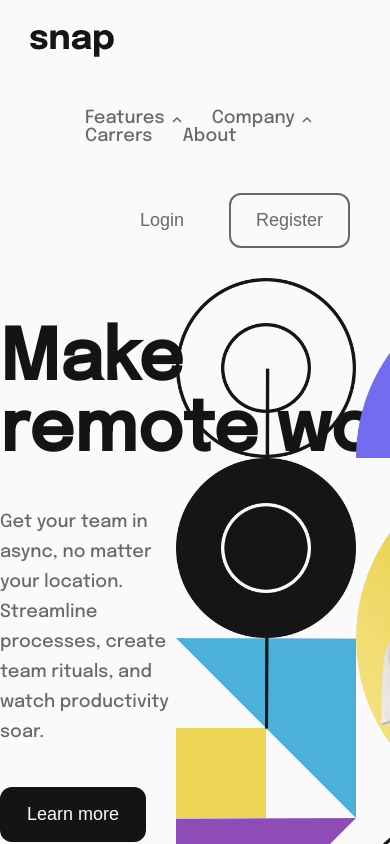
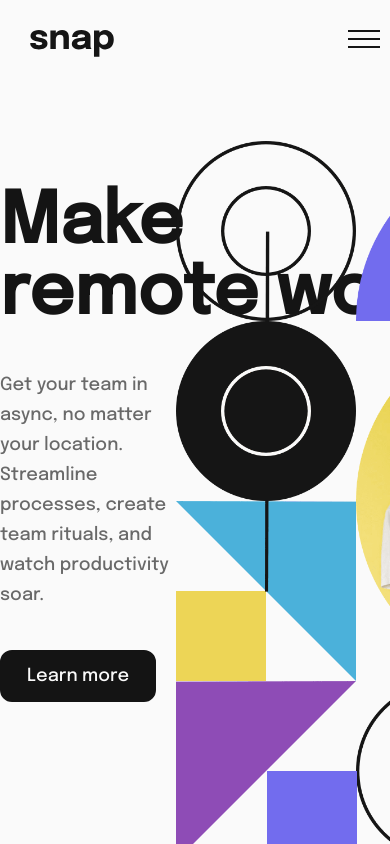
Before and after one commit to winstein27/Intro-section-with-dropdown-navigation---Challenge, a React (Create React App) app: page / in a window 390 px wide. Shown: the top 844 px of the page. Built offline with nearby package versions, Linux system fonts and the light colour scheme.

Commit message:
Responsive navbar

```diff
--- a/src/components/Header/Header.module.css
+++ b/src/components/Header/Header.module.css
@@ -7,3 +7,8 @@
   float: right;
   padding: 30px;
 }
+
+.menu-mobile {
+  float: right;
+  padding: 30px 10px;
+}
--- a/src/components/Header/Header.tsx
+++ b/src/components/Header/Header.tsx
@@ -6,18 +6,32 @@ import Button from '../UI/Button';
 import Navbar from './Navbar';
 
 import { ReactComponent as Logo } from '../../images/logo.svg';
+import { ReactComponent as MenuIcon } from '../../images/icon-menu.svg';
+
+import useViewport from '../../hooks/useViewport';
 
 const Header = () => {
+  const windowWidth = useViewport();
+  const isDesktopScreen = windowWidth > 1100;
+
   return (
     <header>
       <div className={classes.logo}>
         <Logo title="snap logo" width={84} height={27} />
       </div>
-      <Navbar />
-      <div className={classes['header-btns']}>
-        <Button>Login</Button>
-        <Button variant={'outlined'}>Register</Button>
-      </div>
+      {isDesktopScreen ? (
+        <>
+          <Navbar />
+          <div className={classes['header-btns']}>
+            <Button>Login</Button>
+            <Button variant={'outlined'}>Register</Button>
+          </div>
+        </>
+      ) : (
+        <div className={classes['menu-mobile']}>
+          <MenuIcon />
+        </div>
+      )}
     </header>
   );
 };
--- a/src/components/Header/Navbar.tsx
+++ b/src/components/Header/Navbar.tsx
@@ -31,7 +31,7 @@ const Navbar = () => {
   return (
     <nav className={classes.navbar}>
       <ul className={classes.menu}>
-        <li>
+        <li key="1">
           <a href="!#" onMouseOver={() => setIsMenuFeaturesOpen(true)}>
             Features
             {!isMenuFeaturesOpen ? <ArrowUp /> : <ArrowDown />}
@@ -43,7 +43,7 @@ const Navbar = () => {
             )}
           </a>
         </li>
-        <li>
+        <li key="2">
           <a href="!#" onMouseEnter={() => setIsMenuCompanyOpen(true)}>
             Company
             {!isMenuCompanyOpen ? <ArrowUp /> : <ArrowDown />}
@@ -55,10 +55,10 @@ const Navbar = () => {
             )}
           </a>
         </li>
-        <li>
+        <li key="3">
           <a href="!#">Carrers</a>
         </li>
-        <li>
+        <li key="4">
           <a href="!#">About</a>
         </li>
       </ul>
--- /dev/null
+++ b/src/hooks/useViewport.ts
@@ -0,0 +1,17 @@
+import { useState, useEffect } from 'react';
+
+const useViewport = () => {
+  const [width, setWidth] = useState(window.screen.width);
+
+  useEffect(() => {
+    const resizeObserver = new ResizeObserver(() => {
+      setWidth(window.screen.width);
+    });
+
+    resizeObserver.observe(document.body);
+  }, []);
+
+  return width;
+};
+
+export default useViewport;
--- a/src/index.css
+++ b/src/index.css
@@ -2,12 +2,12 @@
 
 * {
   box-sizing: border-box;
+  font-family: 'Epilogue', system-ui, sans-serif;
+  font-size: 18px;
 }
 
 body {
-  font-family: 'Epilogue', system-ui, sans-serif;
   margin: 0;
   background: hsl(0, 0%, 98%);
-  font-size: 18px;
   color: hsl(0, 0%, 41%);
 }
```
Also changed, not shown: src/images/icon-menu.svg (added), 1 other file (tests, documents, lock files or other folders).
